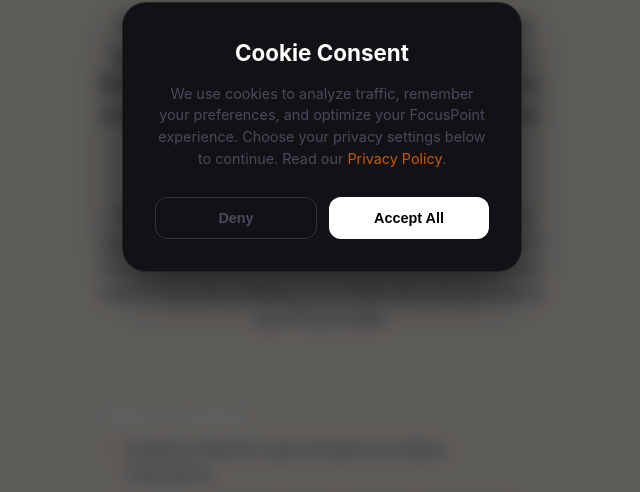
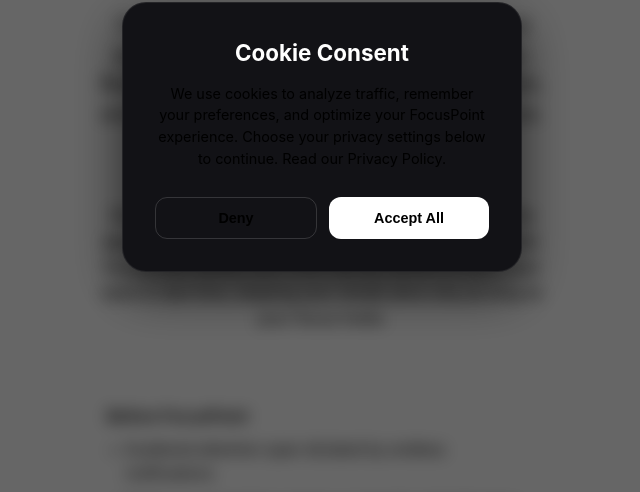
Before and after one commit to vendi525/black-point-landing-page, a plain HTML site: page index.html in a window 1280 px wide. Shown: the part 263-755 px from the top of the page, without its empty margins (318-958 px from the left). Drawn offline with Linux system fonts and the light colour scheme.

Commit message:
Change root selector and update list-title color

```diff
--- a/style.css
+++ b/style.css
@@ -1,4 +1,4 @@
-:root {
+f:root {
     --bg-color: #ebe5df;
     --text-color: #000000;
     --accent-color: #c75804;
@@ -98,7 +98,7 @@
     font-size: 1rem;
     font-weight: 600;
     margin-bottom: 0.5rem;
-    color: #ffffff;
+    color: #000000;
 }
 
 ul {
```
